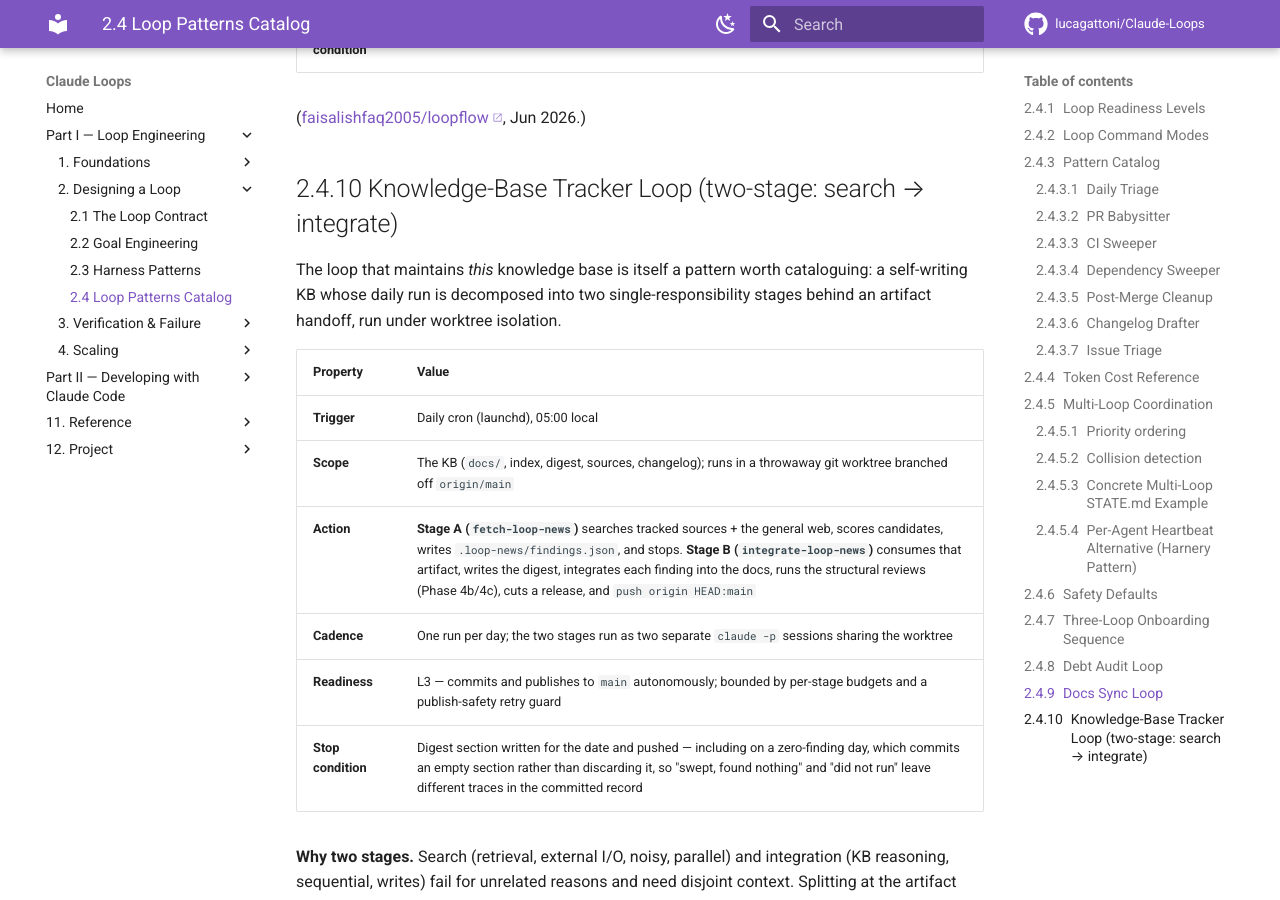
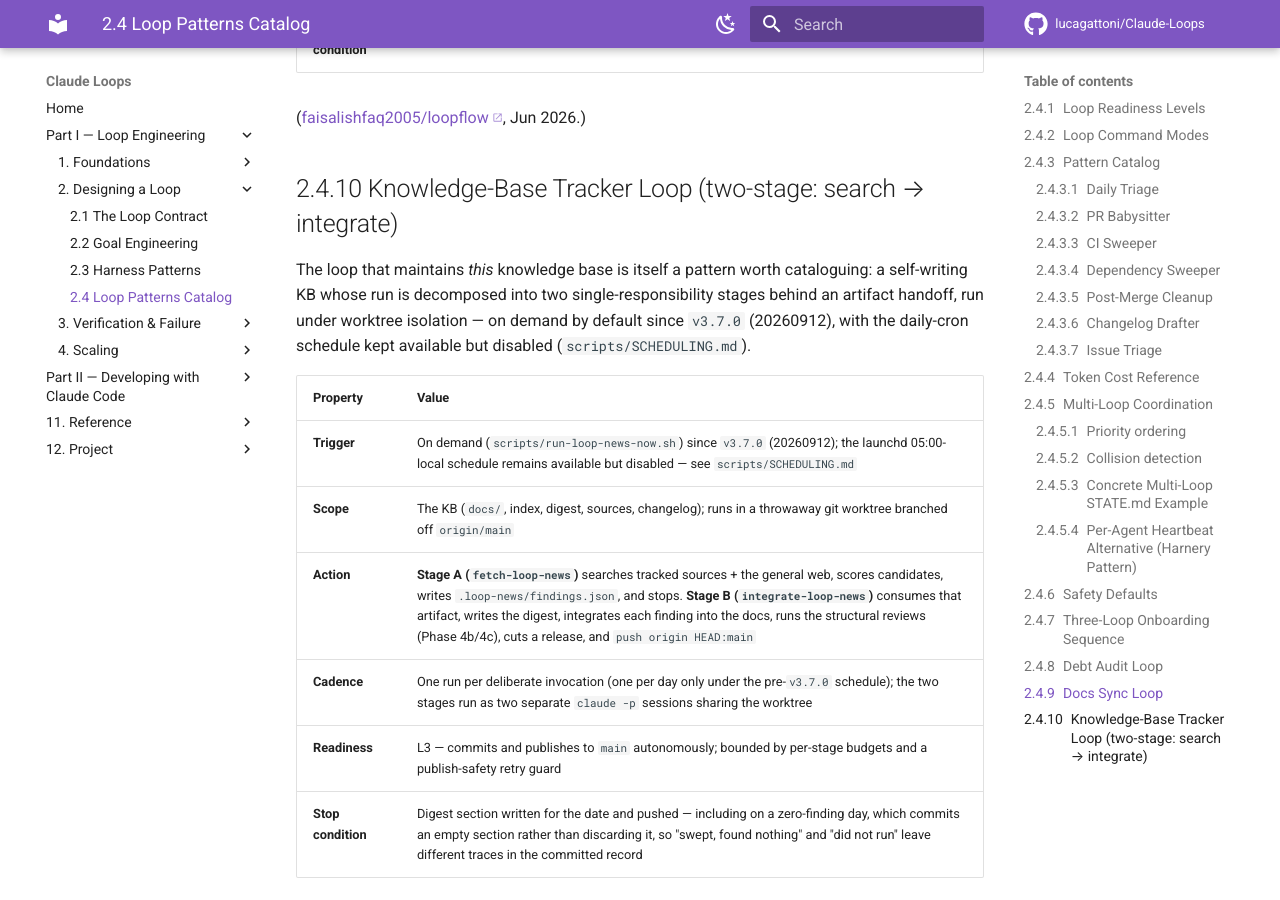
Before and after one commit to lucagattoni/Claude-Loops, an MkDocs documentation site: the page built from docs/34-loop-patterns.md, in a window 1280 px wide and 900 px high, scrolled down 8728 px. Built offline with MkDocs 1.6.1 and Material for MkDocs 9.7.7, drawn with Linux system fonts in a browser that asks for light colours; comment, search, counter and statistics services are not loaded.

Commit message:
Sync the docs to on-demand runs and the new threshold
docs/34's Knowledge-Base Tracker Loop card still described the pre-v3.7.0 world:
Trigger "Daily cron (launchd), 05:00 local" and Cadence "One run per day". Both
stopped being true on 20260912 and neither was caught by the v3.7.0 PR -- this
is doc drift the tracker's own mode switch left behind, not something D4 caused.

README had the same shape in three places: the SCHEDULING.md row, "the daily
loop finds a new concept", and a whole "Change the schedule, or pause it"
section written as though the schedule were the default.

docs/17 gains this repo as a worked example of its own Notification fatigue row:
when a loop's cadence changes, retune the alarm rather than leaving a threshold
sized for the old cadence.

COUNT CORRECTED, and the correction matters. My first commit message says "11
consecutive red scheduled runs since 20260912". Measured via gh: there are 11
consecutive scheduled failures, but they run 20260911 -> 20260921. The 20260911
red was a TRUE positive under the schedule -- it is how the pause was noticed at
all, as the backlog records. Only the 10 from 20260912 are the on-demand false
alarms. docs/17 now says "ten consecutive scheduled runs, 20260912-20260921".
The commit message stands as written rather than being rewritten.

Not verified locally: mkdocs is not installed here, so the strict build is left
to docs.yml on the PR rather than claimed.

Co-Authored-By: Claude Opus 5 <noreply@anthropic.com>
Claude-Session: https://claude.ai/code/session_01PZkPBGeGVs4q2LNrUN3F65

```diff
--- a/docs/34-loop-patterns.md
+++ b/docs/34-loop-patterns.md
@@ -316,15 +316,16 @@ tech-debt register rather than a static weekly snapshot.
 ## Knowledge-Base Tracker Loop (two-stage: search → integrate)
 
 The loop that maintains *this* knowledge base is itself a pattern worth cataloguing: a
-self-writing KB whose daily run is decomposed into two single-responsibility stages behind
-an artifact handoff, run under worktree isolation.
+self-writing KB whose run is decomposed into two single-responsibility stages behind
+an artifact handoff, run under worktree isolation — on demand by default since `v3.7.0` (20260912),
+with the daily-cron schedule kept available but disabled (`scripts/SCHEDULING.md`).
 
 | Property | Value |
 |---|---|
-| **Trigger** | Daily cron (launchd), 05:00 local |
+| **Trigger** | On demand (`scripts/run-loop-news-now.sh`) since `v3.7.0` (20260912); the launchd 05:00-local schedule remains available but disabled — see `scripts/SCHEDULING.md` |
 | **Scope** | The KB (`docs/`, index, digest, sources, changelog); runs in a throwaway git worktree branched off `origin/main` |
 | **Action** | **Stage A (`fetch-loop-news`)** searches tracked sources + the general web, scores candidates, writes `.loop-news/findings.json`, and stops. **Stage B (`integrate-loop-news`)** consumes that artifact, writes the digest, integrates each finding into the docs, runs the structural reviews (Phase 4b/4c), cuts a release, and `push origin HEAD:main` |
-| **Cadence** | One run per day; the two stages run as two separate `claude -p` sessions sharing the worktree |
+| **Cadence** | One run per deliberate invocation (one per day only under the pre-`v3.7.0` schedule); the two stages run as two separate `claude -p` sessions sharing the worktree |
 | **Readiness** | L3 — commits and publishes to `main` autonomously; bounded by per-stage budgets and a publish-safety retry guard |
 | **Stop condition** | Digest section written for the date and pushed — including on a zero-finding day, which commits an empty section rather than discarding it, so "swept, found nothing" and "did not run" leave different traces in the committed record |
 
```
Also changed, not shown: README.md (+7 -6 lines), docs/17-failure-patterns.md (+1 -1 lines).
